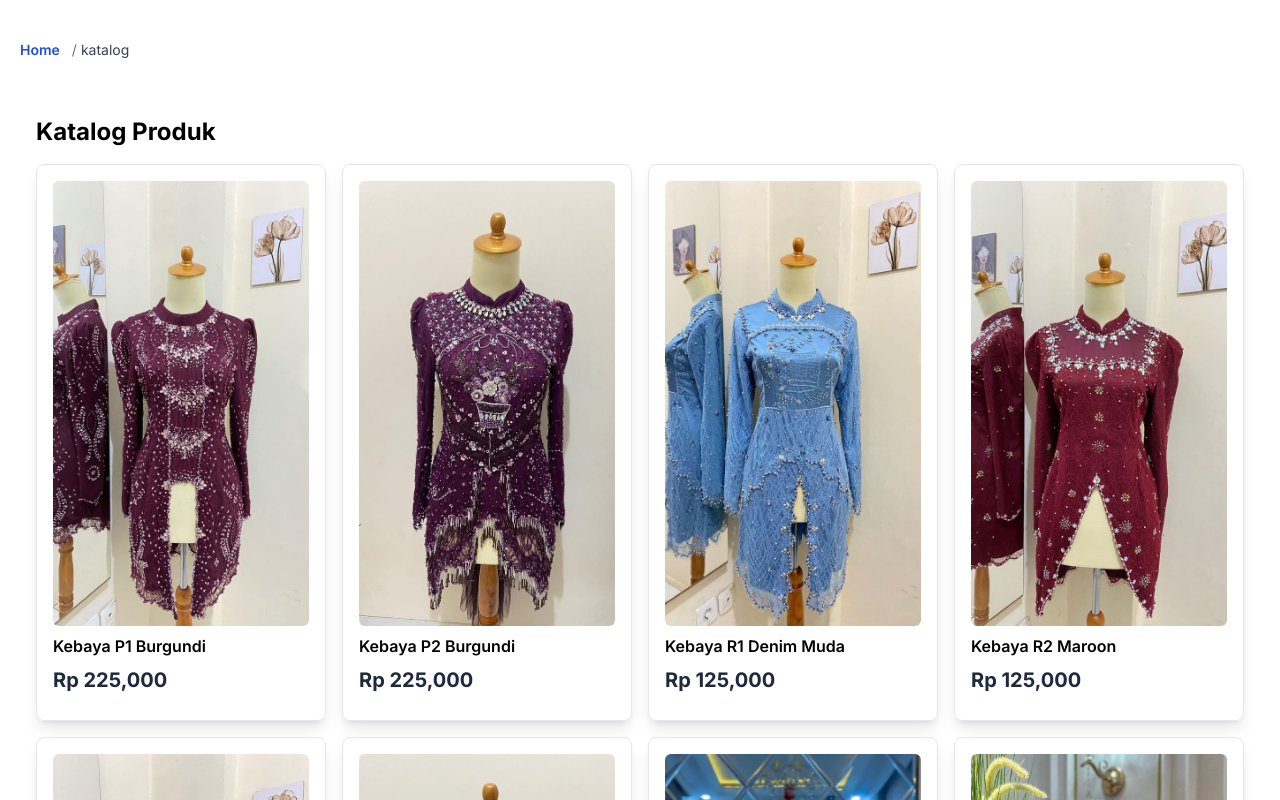
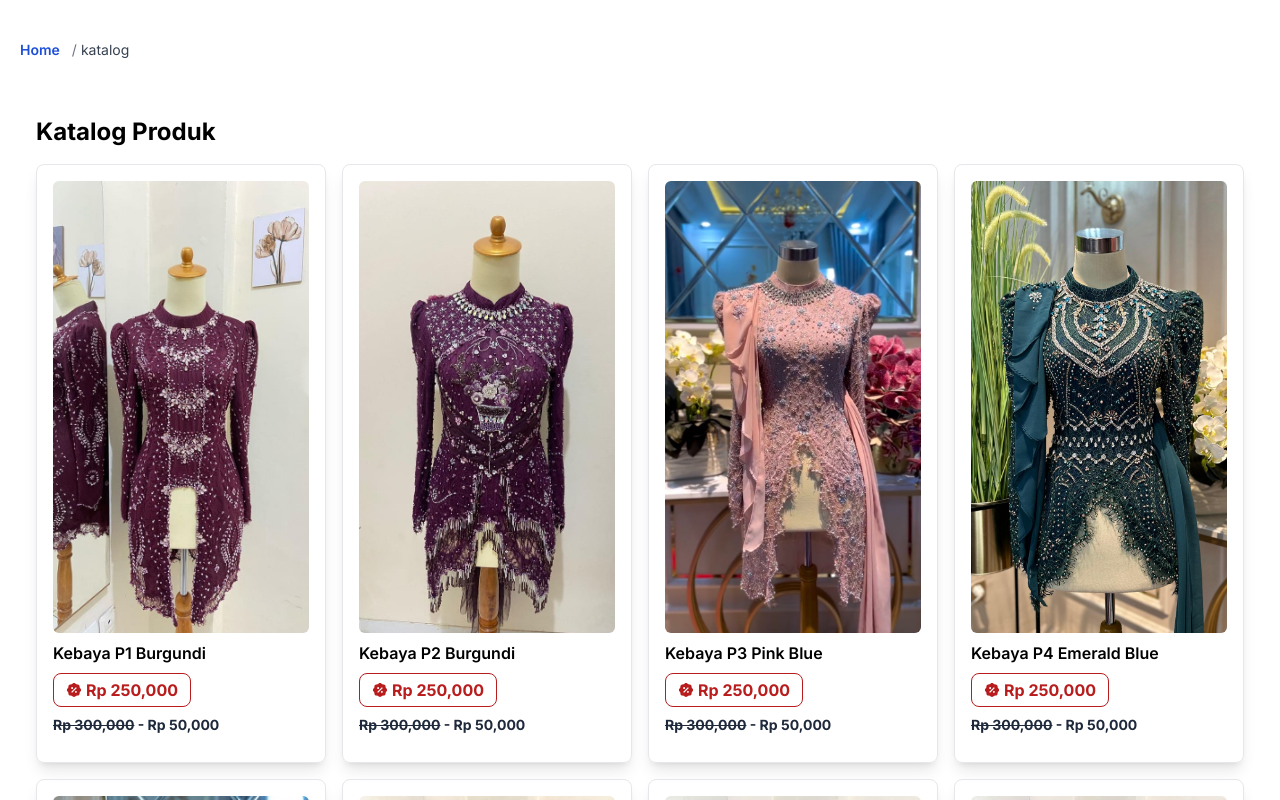
Before and after one commit to rizalafaandi/novitafaandi-corps, a Next.js app: page /katalog in a window 1280 px wide. Shown: the top 800 px of the page. Built offline with nearby package versions, Linux system fonts and the light colour scheme.

Commit message:
fix: change contact us

```diff
--- a/package.json
+++ b/package.json
@@ -14,6 +14,7 @@
     "next-themes": "^0.4.6",
     "react": "19.0.0-rc-02c0e824-20241028",
     "react-dom": "19.0.0-rc-02c0e824-20241028",
+    "react-icons": "^5.5.0",
     "remark": "^15.0.1",
     "remark-html": "^16.0.1"
   },
--- a/public/static/doc/items.ts
+++ b/public/static/doc/items.ts
@@ -4,28 +4,56 @@ const products: IProduct[] = [
   {
     id: 1,
     name: "Kebaya P1 Burgundi",
-    price: 225000,
+    price: 300000,
+    discount: 50000,
     description: `kebaya,rok songket,hijab paris,selendang lepas pasang`,
     image: "/assets/images/catalogue/catalogue_5.jpeg",
   },
   {
     id: 2,
     name: "Kebaya P2 Burgundi",
-    price: 225000,
+    price: 300000,
+    discount: 50000,
     description: "kebaya,rok songket,hijab paris",
     image: "/assets/images/catalogue/catalogue_11.jpeg",
   },
   {
+    id: 7,
+    name: "Kebaya P3 Pink Blue",
+    price: 300000,
+    discount: 50000,
+    description: "kebaya,rok songket,hijab paris,selendang lepas pasang",
+    image: "/assets/images/catalogue/catalogue_2.jpeg",
+  },
+  {
+    id: 8,
+    name: "Kebaya P4 Emerald Blue",
+    price: 300000,
+    discount: 50000,
+    description: "kebaya,rok songket,hijab paris,selendang lepas pasang",
+    image: "/assets/images/catalogue/catalogue_1.jpeg",
+  },
+  {
+    id: 9,
+    name: "Kebaya P5 Cream",
+    price: 300000,
+    discount: 50000,
+    description: "kebaya,rok songket,hijab paris,selendang lepas pasang",
+    image: "/assets/images/catalogue/catalogue_3.jpeg",
+  },
+  {
     id: 3,
     name: "Kebaya R1 Denim Muda",
-    price: 125000,
+    price: 200000,
+    discount: 50000,
     description: "kebaya,rok songket,hijab paris",
     image: "/assets/images/catalogue/catalogue_4.jpeg",
   },
   {
     id: 4,
     name: "Kebaya R2 Maroon",
-    price: 125000,
+    price: 200000,
+    discount: 50000,
     description: "kebaya,rok songket,hijab paris",
     image: "/assets/images/catalogue/catalogue_7.jpeg",
   },
@@ -33,36 +61,17 @@ const products: IProduct[] = [
     id: 5,
     name: "Kebaya R3 Sage",
     price: 100000,
+    discount: 0,
     description: "kebaya,rok polos sage,hijab paris",
     image: "/assets/images/catalogue/catalogue_6.jpeg",
   },
   {
     id: 6,
     name: "Kebaya R4 Coklat",
-    price: 125000,
+    price: 200000,
+    discount: 50000,
     description: "kebaya,rok songket,hijab paris",
     image: "/assets/images/catalogue/catalogue_10.jpeg",
-  },
-  {
-    id: 7,
-    name: "Kebaya P3 Pink Blue",
-    price: 225000,
-    description: "kebaya,rok songket,hijab paris,selendang lepas pasang",
-    image: "/assets/images/catalogue/catalogue_2.jpeg",
-  },
-  {
-    id: 8,
-    name: "Kebaya P4 Emerald Blue",
-    price: 225000,
-    description: "kebaya,rok songket,hijab paris,selendang lepas pasang",
-    image: "/assets/images/catalogue/catalogue_1.jpeg",
-  },
-  {
-    id: 9,
-    name: "Kebaya P5 Cream",
-    price: 225000,
-    description: "kebaya,rok songket,hijab paris,selendang lepas pasang",
-    image: "/assets/images/catalogue/catalogue_3.jpeg",
   },
 ];
 
--- a/src/app/_components/footer.tsx
+++ b/src/app/_components/footer.tsx
@@ -21,7 +21,8 @@ export function Footer() {
               Katalog
             </Link>
             <Link
-              href={`https://github.com/vercel/next.js/tree/canary/examples/${EXAMPLE_PATH}`}
+              href="https://wa.me/6288808655767"
+              target="_blank"
               className="mx-3 font-bold hover:underline"
             >
               Kontak
--- a/src/app/_components/navbar.tsx
+++ b/src/app/_components/navbar.tsx
@@ -61,7 +61,8 @@ export default function Navbar() {
           </Link>
           <div className="w-[2px] h-6 bg-black rounded-full" />
           <Link
-            href="/contact"
+            href="https://wa.me/6288808655767"
+            target="_blank"
             className="font-bold hover:cursor-pointer hover:text-slate-400"
           >
             Kontak
@@ -82,7 +83,11 @@ export default function Navbar() {
         <Link href="/katalog" className="block  p-4">
           Katalog
         </Link>
-        <Link href="/contact" className="block  p-4">
+        <Link
+          href="https://wa.me/6288808655767"
+          target="_blank"
+          className="block  p-4"
+        >
           Kontak
         </Link>
       </motion.div>
--- a/src/app/katalog/page.tsx
+++ b/src/app/katalog/page.tsx
@@ -2,6 +2,7 @@ import Container from "@/app/_components/container";
 import Breadcrumb from "@/app/_components/breadcrumb";
 import Image from "next/image";
 import { products } from "../../../public/static/doc/items";
+import { RiDiscountPercentFill } from "react-icons/ri";
 
 export default function Katalog() {
   return (
@@ -11,14 +12,20 @@ export default function Katalog() {
         <div className="p-4">
           <h2 className="text-2xl font-bold mb-4">Katalog Produk</h2>
           <div className="grid grid-cols-1 md:grid-cols-2 lg:grid-cols-4 gap-4">
-            {products.map((product) => (
-              <div key={product.id} className="border p-4 rounded-lg shadow-lg">
+            {products.map((product) => {
+              const isDiscount =
+                typeof product.discount !== undefined && product?.discount > 0;
+              return (
+                <div
+                  key={product.id}
+                  className="border p-4 rounded-lg shadow-lg"
+                >
                   <Image
                     src={product.image}
                     alt={product.name}
                     width={300}
                     height={700}
-                  className="w-full h-[85%] object-cover mb-2 rounded-md"
+                    className="w-full h-[80%] object-cover mb-2 rounded-md"
                   />
                   <h3 className="text-base font-semibold">{product.name}</h3>
                   {/* {product.description.split(",")?.map((el) => (
@@ -27,11 +34,31 @@ export default function Katalog() {
                     <br />
                   </>
                 ))} */}
-                <p className="text-slate-800 font-bold mt-2 text-xl">
-                  Rp {product.price.toLocaleString()}
+                  {isDiscount ? (
+                    <p className="font-bold mt-2 border w-fit px-3 py-1 rounded-lg border-red-700 text-red-700 flex items-center gap-1">
+                      <RiDiscountPercentFill />
+                      Rp {(product.price - product.discount).toLocaleString()}
+                    </p>
+                  ) : (
+                    <></>
+                  )}
+                  <p
+                    className={`text-slate-800 font-bold mt-2  ${
+                      isDiscount ? "text-sm" : "text-xl"
+                    }`}
+                  >
+                    <span
+                      className={`${isDiscount ? "line-through" : ""}`}
+                    >{`Rp ${product.price.toLocaleString()}`}</span>
+                    <span>
+                      {isDiscount
+                        ? ` - Rp ${product.discount.toLocaleString()}`
+                        : ""}
+                    </span>
                   </p>
                 </div>
-            ))}
+              );
+            })}
           </div>
         </div>
       </Container>
--- a/src/app/layout.tsx
+++ b/src/app/layout.tsx
@@ -9,11 +9,11 @@ import "./globals.css";
 const inter = Inter({ subsets: ["latin"] });
 
 export const metadata: Metadata = {
-  title: `Next.js Blog Example with ${CMS_NAME}`,
-  description: `A statically generated blog example using Next.js and ${CMS_NAME}.`,
-  openGraph: {
-    images: [HOME_OG_IMAGE_URL],
-  },
+  title: `${CMS_NAME}`,
+  description: `Welcome to the webdite of ${CMS_NAME}.`,
+  // openGraph: {
+  //   images: [HOME_OG_IMAGE_URL],
+  // },
 };
 
 export default function RootLayout({
--- a/src/interfaces/generatal.interface.ts
+++ b/src/interfaces/generatal.interface.ts
@@ -4,4 +4,5 @@ export interface IProduct {
   price: number;
   description: string;
   image: string;
+  discount: number;
 }
--- a/src/lib/constants.ts
+++ b/src/lib/constants.ts
@@ -1,4 +1,4 @@
 export const EXAMPLE_PATH = "blog-starter";
-export const CMS_NAME = "Markdown";
+export const CMS_NAME = "CERIVI ATTIRE";
 export const HOME_OG_IMAGE_URL =
   "https://og-image.vercel.app/Next.js%20Blog%20Starter%20Example.png?theme=light&md=1&fontSize=100px&images=https%3A%2F%2Fassets.vercel.com%2Fimage%2Fupload%2Ffront%2Fassets%2Fdesign%2Fnextjs-black-logo.svg";
```
Also changed, not shown: 1 other file (tests, documents, lock files or other folders). Lines whose indentation alone changed are shown as unchanged.
